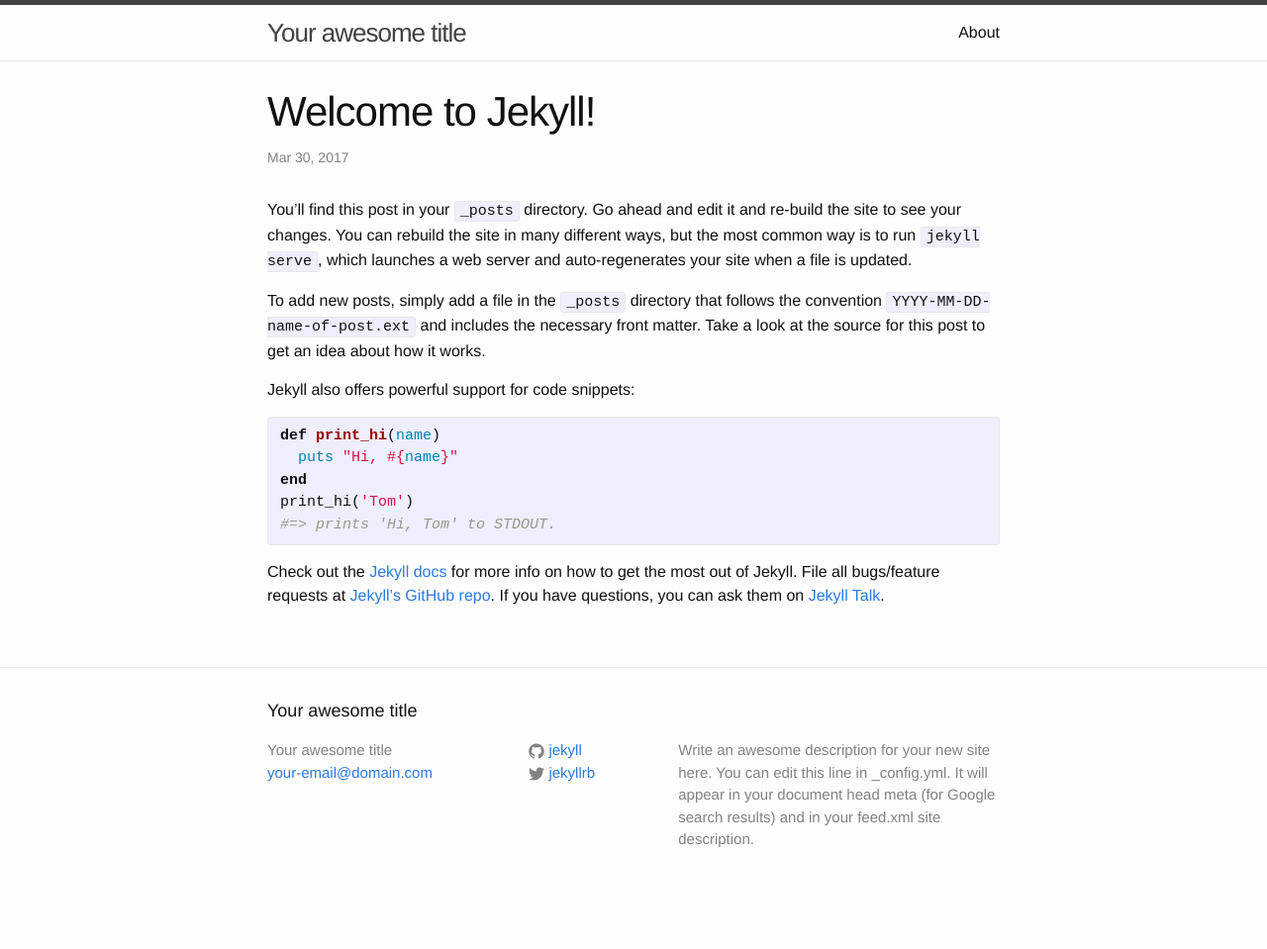
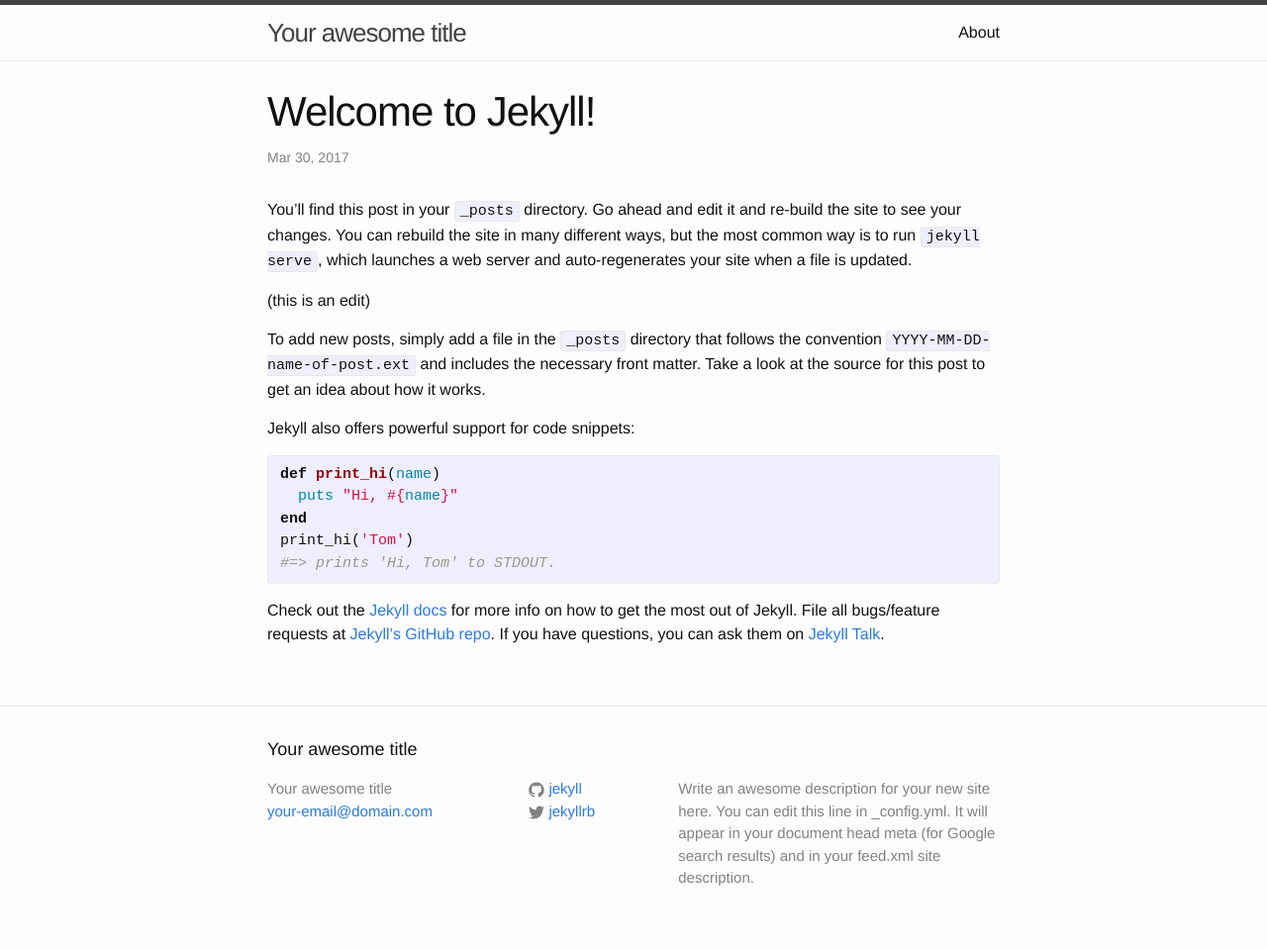
Before and after one commit to mnowak57/mnowak57.github.io, a Jekyll site: the page built from _posts/2017-03-30-welcome-to-jekyll.markdown, in a window 1280 px wide. Shown: the whole page at 99% size. Built offline with Jekyll 4.4.1, drawn with Linux system fonts in a browser that asks for light colours; before the commit the page ends 920 px from its top, so only the background shows below that.

Commit message:
Update 2017-03-30-welcome-to-jekyll.markdown

```diff
--- a/_posts/2017-03-30-welcome-to-jekyll.markdown
+++ b/_posts/2017-03-30-welcome-to-jekyll.markdown
@@ -5,6 +5,8 @@ date:   2017-03-30 10:24:17 +0000
 categories: jekyll update
 ---
 You’ll find this post in your `_posts` directory. Go ahead and edit it and re-build the site to see your changes. You can rebuild the site in many different ways, but the most common way is to run `jekyll serve`, which launches a web server and auto-regenerates your site when a file is updated.
+
+(this is an edit)
 
 To add new posts, simply add a file in the `_posts` directory that follows the convention `YYYY-MM-DD-name-of-post.ext` and includes the necessary front matter. Take a look at the source for this post to get an idea about how it works.
 
```
